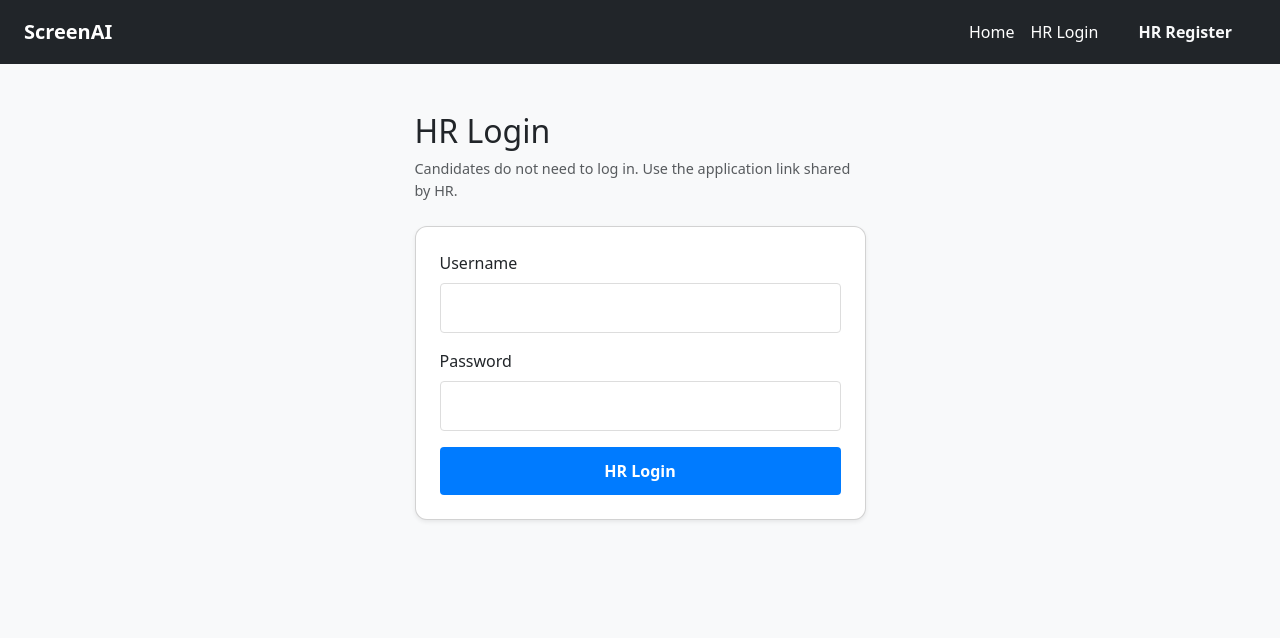
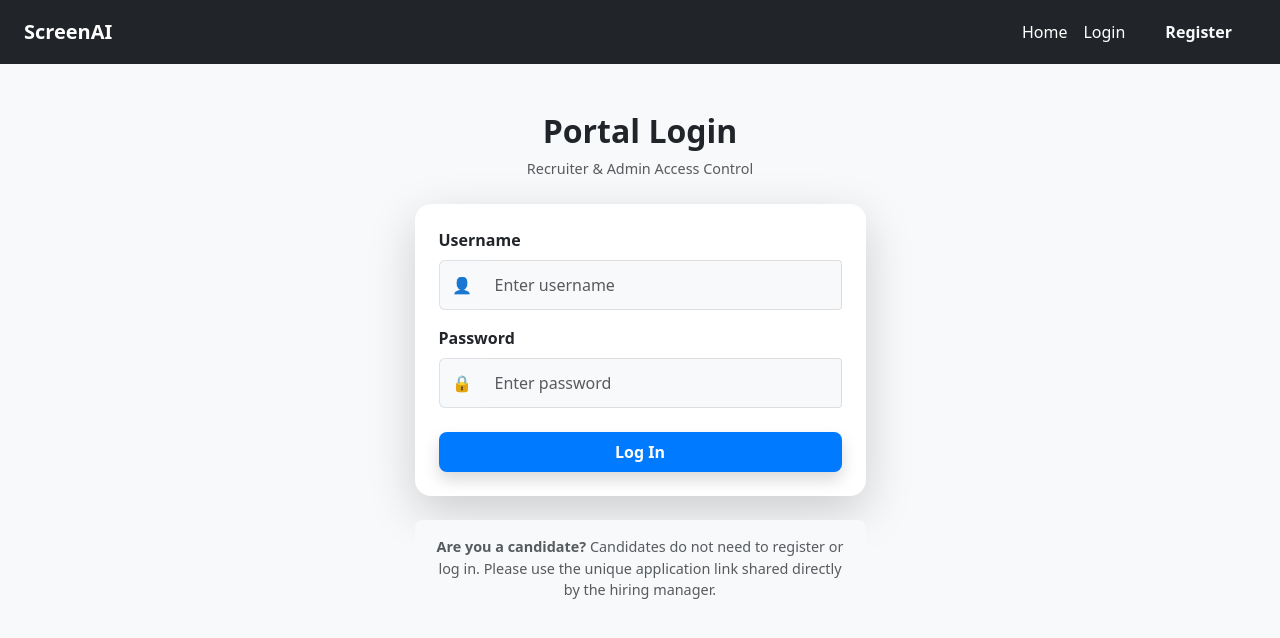
Before and after one commit to jismaria-johnson/ScreenAI, a React app in the folder frontend/: page /login in a window 1280 px wide. Shown: the top 638 px of the page. Built offline with nearby package versions, Linux system fonts and the light colour scheme; the HTML template or start-up script is replaced by a standard one.

Commit message:
Improve login page UI and generalize portal access labels

```diff
--- a/frontend/src/components/Navbar.jsx
+++ b/frontend/src/components/Navbar.jsx
@@ -101,14 +101,14 @@ function Navbar() {
               className="nav-link text-white"
               to="/login"
             >
-              HR Login
+              Login
             </Link>
 
             <Link
               className="btn btn-outline-light btn-sm"
               to="/register"
             >
-              HR Register
+              Register
             </Link>
           </>
         )}
--- a/frontend/src/pages/Login.jsx
+++ b/frontend/src/pages/Login.jsx
@@ -165,87 +165,101 @@ function Login() {
     <div className="container py-5">
       <div className="row justify-content-center">
         <div className="col-md-6 col-lg-5">
-          <h2 className="mb-2">
-            HR Login
-          </h2>
-
-          <p className="text-muted mb-4">
-            Candidates do not need to log in.
-            Use the application link shared by HR.
+          <div className="text-center mb-4">
+            <h2 className="fw-bold mb-2">Portal Login</h2>
+            <p className="text-muted small">
+              Recruiter & Admin Access Control
             </p>
+          </div>
 
           {message && (
-            <div className="alert alert-info">
+            <div className="alert alert-info border-0 shadow-sm">
               {message}
             </div>
           )}
 
           {error && (
-            <div className="alert alert-danger">
+            <div className="alert alert-danger border-0 shadow-sm">
               {error}
             </div>
           )}
 
-          <form
-            onSubmit={handleSubmit}
-            className="card p-4 shadow-sm"
-          >
+          <div className="card border-0 shadow-lg p-4 rounded-4">
+            <form onSubmit={handleSubmit}>
               <div className="mb-3">
                 <label
                   htmlFor="username"
-                className="form-label"
+                  className="form-label fw-semibold"
                 >
                   Username
                 </label>
-
+                <div className="input-group">
+                  <span className="input-group-text bg-light border-end-0">
+                    👤
+                  </span>
                   <input
                     id="username"
                     type="text"
                     name="username"
-                className="form-control"
-                value={
-                  formData.username
-                }
+                    className="form-control bg-light border-start-0"
+                    placeholder="Enter username"
+                    value={formData.username}
                     onChange={handleChange}
                     autoComplete="username"
                     required
                     disabled={loading}
                   />
                 </div>
+              </div>
 
-            <div className="mb-3">
+              <div className="mb-4">
                 <label
                   htmlFor="password"
-                className="form-label"
+                  className="form-label fw-semibold"
                 >
                   Password
                 </label>
-
+                <div className="input-group">
+                  <span className="input-group-text bg-light border-end-0">
+                    🔒
+                  </span>
                   <input
                     id="password"
                     type="password"
                     name="password"
-                className="form-control"
-                value={
-                  formData.password
-                }
+                    className="form-control bg-light border-start-0"
+                    placeholder="Enter password"
+                    value={formData.password}
                     onChange={handleChange}
                     autoComplete="current-password"
                     required
                     disabled={loading}
                   />
                 </div>
+              </div>
 
               <button
                 type="submit"
-              className="btn btn-primary"
+                className="btn btn-primary w-100 py-2 fw-semibold rounded-3 shadow"
                 disabled={loading}
               >
-              {loading
-                ? "Logging in..."
-                : "HR Login"}
+                {loading ? (
+                  <>
+                    <span className="spinner-border spinner-border-sm me-2" role="status" aria-hidden="true"></span>
+                    Logging in...
+                  </>
+                ) : (
+                  "Log In"
+                )}
               </button>
             </form>
+          </div>
+
+          <div className="card bg-light border-0 p-3 mt-4 text-center rounded-3">
+            <p className="text-muted small mb-0">
+              <strong>Are you a candidate?</strong> Candidates do not need to register or log in. Please use the unique application link shared directly by the hiring manager.
+            </p>
+          </div>
         </div>
       </div>
     </div>
```
Lines whose indentation alone changed are shown as unchanged.
